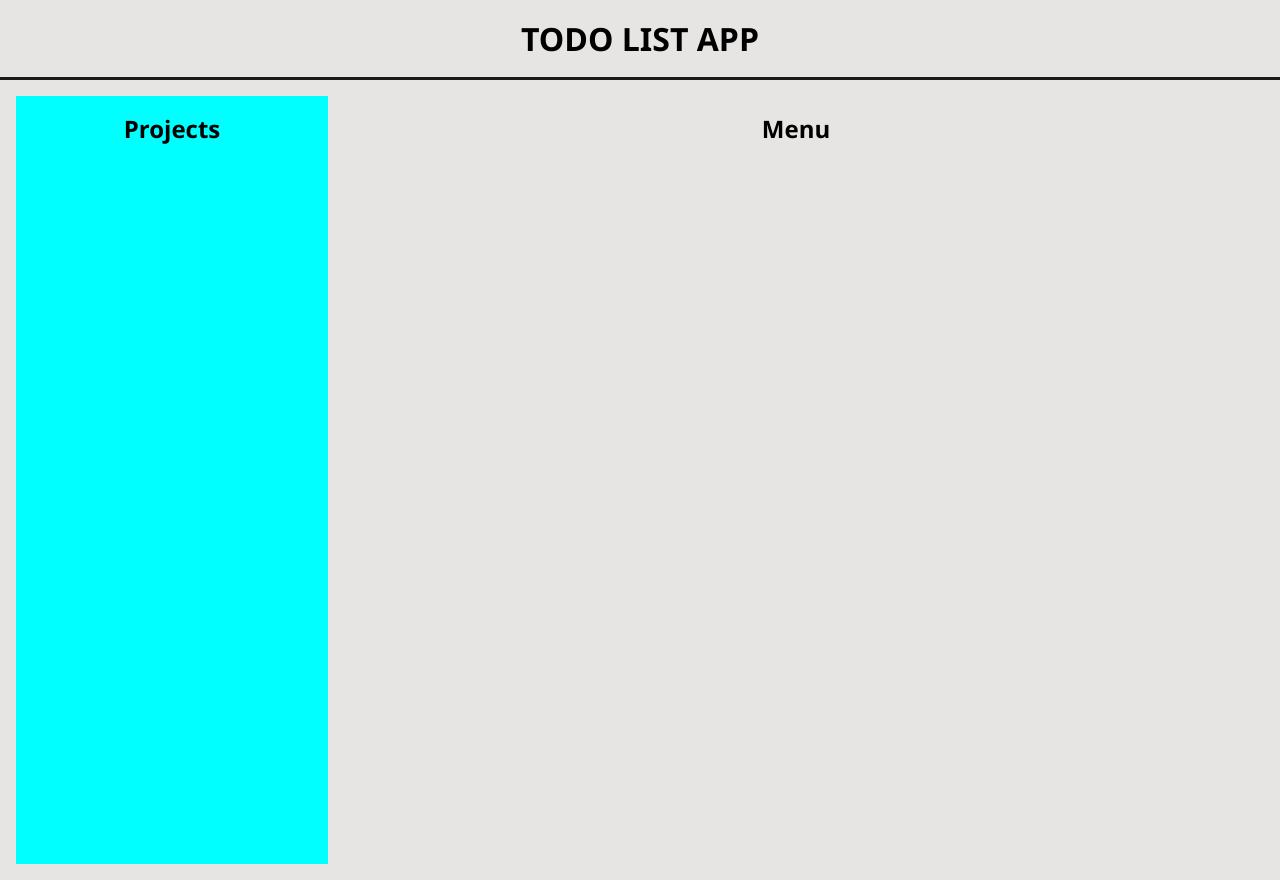
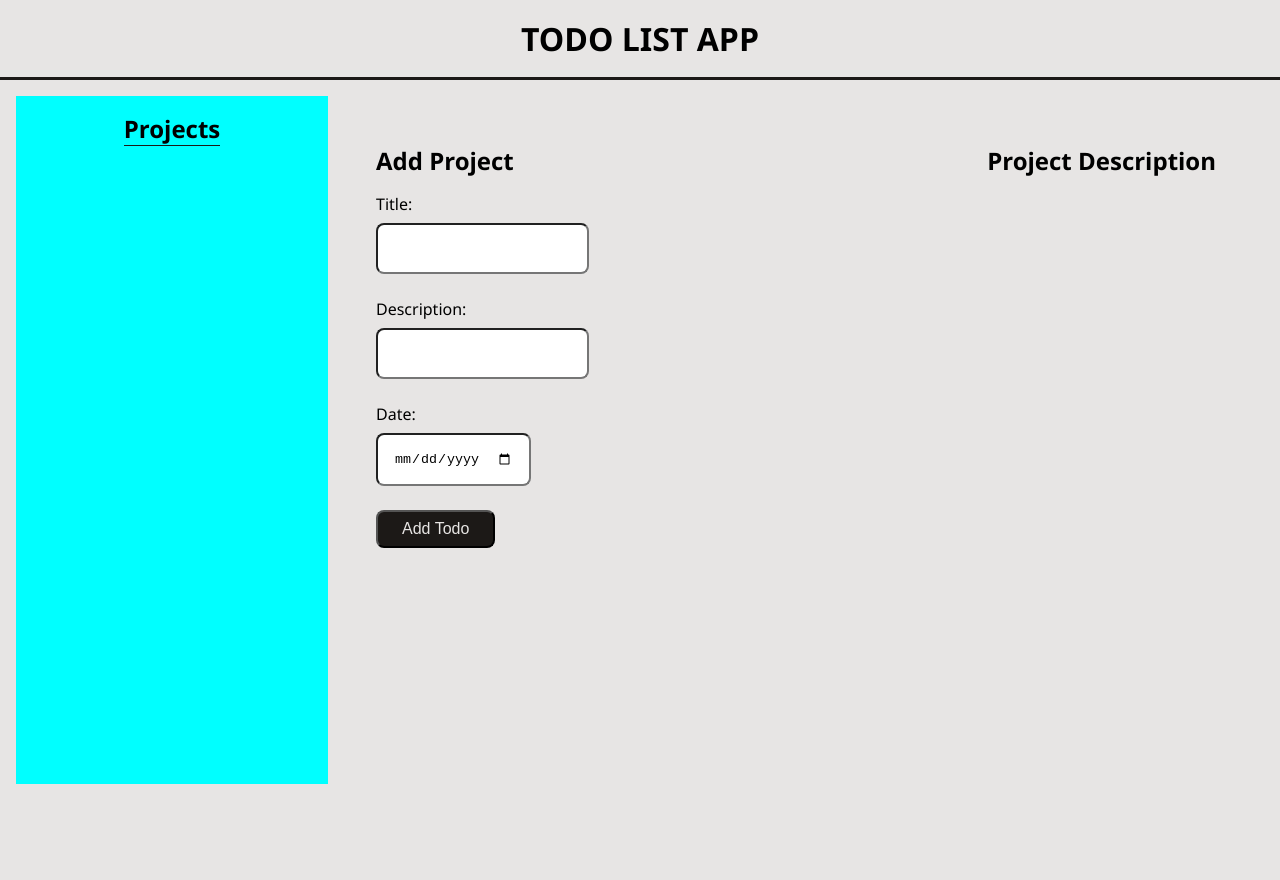
Before and after one commit to romeonorse/odin-todo, a website built with webpack: page dist/index.html in a window 1280 px wide. After the commit the page ends 800 px from the top, so only its background shows below. Built offline with nearby package versions, Linux system fonts and the light colour scheme.

Commit message:
Add form and projects description

```diff
--- a/src/css/style.css
+++ b/src/css/style.css
@@ -11,10 +11,20 @@
 body {
   background-color: var(--back-color);
   font-family: 'Segoe UI', Tahoma, Geneva, Verdana, sans-serif;
-  height: 100vh;
+  height: 90vh;
 }
 
-header {
+.btn {
+  display: inline-block;
+  font-size: 1rem;
+  padding: 0.5rem 1.5rem;
+  border-radius: 0.5rem;
+  background-color: var(--main-color);
+  color: var(--back-color);
+  cursor: pointer;
+}
+
+.main-header {
   height: 5rem;
   display: flex;
   justify-content: center;
@@ -29,7 +39,7 @@ main {
   height: 100%;
 }
 
-aside {
+.projects {
   display: flex;
   flex-direction: column;
   justify-content: flex-start;
@@ -39,11 +49,38 @@ aside {
   padding: 1rem;
 }
 
-section {
+.projects h2 {
+  border-bottom: 1px solid var(--main-color);
+}
+
+.menu {
+  display: flex;
+  justify-content: space-between;
+  align-items: flex-start;
+  gap: 3rem;
+  padding: 3rem;
+}
+
+.form-container h2 {
+  margin-bottom: 1rem;
+}
+
+.main-form {
+  width: 75%rem;
   display: flex;
   flex-direction: column;
-  justify-content: flex-start;
-  align-items: center;
-  gap: 1rem;
+  justify-content: center;
+  align-items: flex-start;
+  gap: 1.5rem;
+}
+
+.main-form label {
+  display: block;
+  margin-bottom: 0.5rem;
+}
+
+.main-form input{
+  display: inline-block;
   padding: 1rem;
+  border-radius: 0.5rem;
 }
--- a/src/index.js
+++ b/src/index.js
@@ -0,0 +1,11 @@
+import {Project, createObject} from './js/defaultProject';
+
+const title = document.querySelector('#title');
+const desc = document.querySelector('#desc');
+const date = document.querySelector('#date');
+
+// const projects = document.querySelector('.projects');
+const btn = document.querySelector('.btn');
+btn.addEventListener('click', function() {
+  createObject(title.value, desc.value, date);
+})
--- /dev/null
+++ b/src/js/createProject.js
@@ -0,0 +1,11 @@
+function appendProject(obj) {
+  const projectDiv = document.createElement('div');
+  projectDiv.innerHTML = `
+    <h2>${obj.title}</h2>
+    <p>${obj.desc}</p>
+    <h3>${obj.dueDate}</h3>
+    <h4>${obj.priority}</h4>
+  `
+}
+
+export {appendProject};
--- /dev/null
+++ b/src/js/defaultProject.js
@@ -0,0 +1,18 @@
+class Project {
+  constructor(title, desc, dueDate) {
+    this.title = title,
+    this.desc = desc,
+    this.dueDate = dueDate
+  }
+}
+
+function createObject(title, desc, dueDate) {
+  const newProject = new Project(title, desc, dueDate);
+  const newTodo = document.createElement('h3');
+  newTodo.classList.add('.todo');
+  newTodo.innerText = title;
+  const projects = document.querySelector('.projects');
+  projects.appendChild(newTodo);
+}
+
+export {Project, createObject};
```
Also changed, not shown: dist/index.html, dist/main.js.
